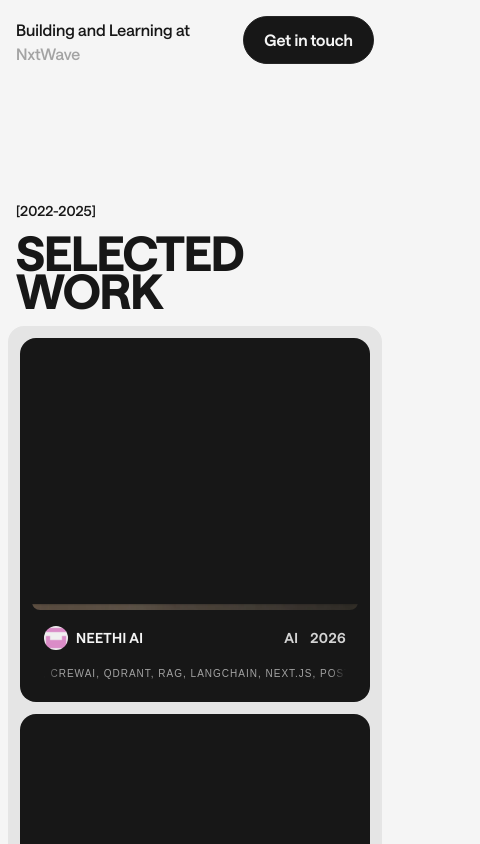
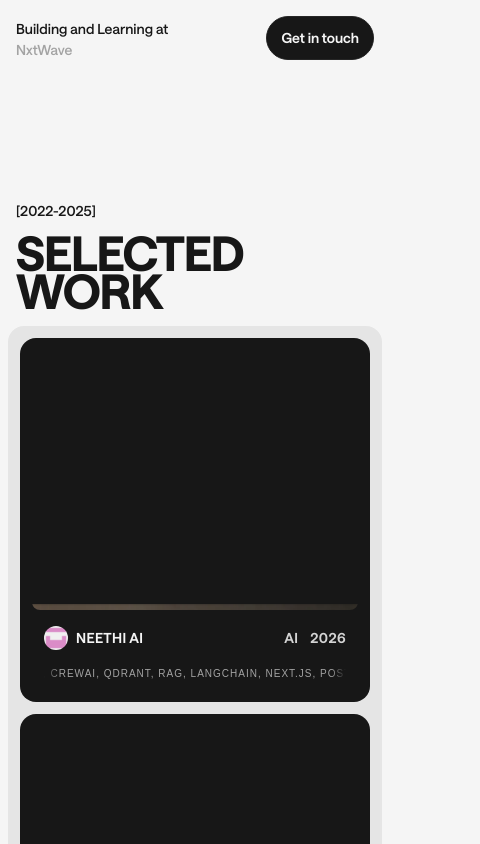
Before and after one commit to sachineldho24/Portfolio, a React (Vite) app: page /work in a window 390 px wide. Shown: the top 844 px of the page, 480 px wide, since content can reach past the window. Built offline with nearby package versions, Linux system fonts and the light colour scheme.

Commit message:
Fix mobile header, profile card, and footer sizing

```diff
--- a/src/styles.css
+++ b/src/styles.css
@@ -1284,6 +1284,9 @@ footer h2 {
   }
   footer {
     padding: 32px 8px;
+  }
+  footer h2 {
+    font-size: 10vw;
   }
   .footer-grid {
     gap: 8px;
@@ -2141,6 +2144,55 @@ html[data-transitioning] .route-content {
     font-size: 18px;
   }
 }
+/* Keep fixed controls inside the phone viewport, independently of page content. */
+@media (max-width: 767px) {
+  .site-header {
+    top: max(16px, env(safe-area-inset-top));
+    left: max(16px, env(safe-area-inset-left));
+    right: max(16px, env(safe-area-inset-right));
+    gap: 12px;
+    font-size: 14px;
+  }
+  .site-header > div {
+    min-width: 0;
+  }
+  .contact-pill {
+    flex-shrink: 0;
+    height: 44px;
+    padding: 10px 14px;
+    font-size: 14px;
+    white-space: nowrap;
+  }
+  .contact-hand {
+    display: none;
+  }
+  .floating-nav {
+    width: min(360px, calc(100vw - 32px));
+    max-width: calc(
+      100vw - max(16px, env(safe-area-inset-left)) -
+        max(16px, env(safe-area-inset-right))
+    );
+    bottom: max(16px, env(safe-area-inset-bottom));
+    padding: 8px;
+  }
+  .profile-row {
+    gap: 12px;
+  }
+  .profile-avatar {
+    width: 48px;
+    height: 48px;
+  }
+  .profile-copy > a {
+    font-size: clamp(14px, 4vw, 16px);
+    white-space: nowrap;
+    overflow: hidden;
+    text-overflow: ellipsis;
+  }
+  .menu-toggle {
+    width: 44px;
+    height: 44px;
+  }
+}
 @media (prefers-reduced-motion: reduce) {
   html {
     scroll-behavior: auto;
```
